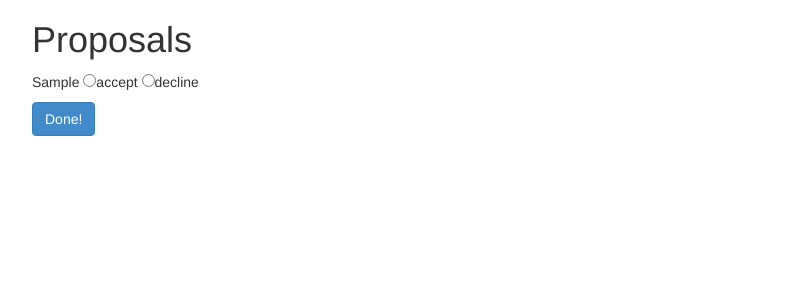
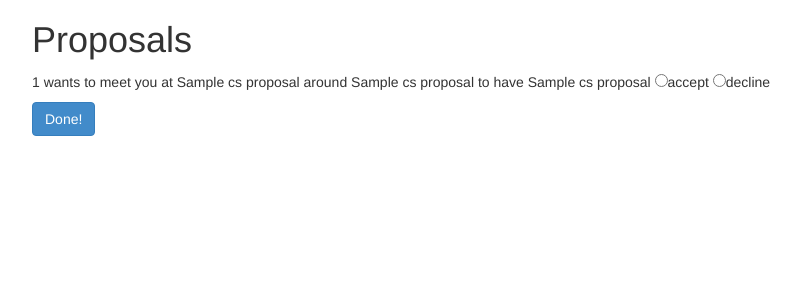
Before and after one commit to rahul-ahuja/MScProject_docker, a Flask app: page /proposals in a window 1280 px wide. Shown: the top 300 px of the page, without its empty margins (38-839 px from the left). Run offline with Flask 2, Linux system fonts and the light colour scheme; the visitor is signed in with stand-in values (Sample User, id 1); a database or web service that is not in the repository returns one stand-in record (values such as "Sample title"); some libraries are stand-ins or nearby versions.

Commit message:
text reformatted in proposals page

```diff
--- a/templates/proposals.html
+++ b/templates/proposals.html
@@ -32,7 +32,7 @@ function confirm() {
 <form action="/proposals", method="post">
 <input type="hidden" name="csrf_token" value="{{ csrf_token() }}"/>
 {% for row in prop_row%}
-<p>{{ row }}
+<p>{{ row[0] }} wants to meet you at {{ row[1] }} around {{ row[3] }} to have {{ row[2] }}
 	<input type="radio" id = "accept" name="prop_id" value="{{ row }}">accept
 	<input type="radio" id = "decline" name="prop_id" value="decline">decline
 </p>
```
